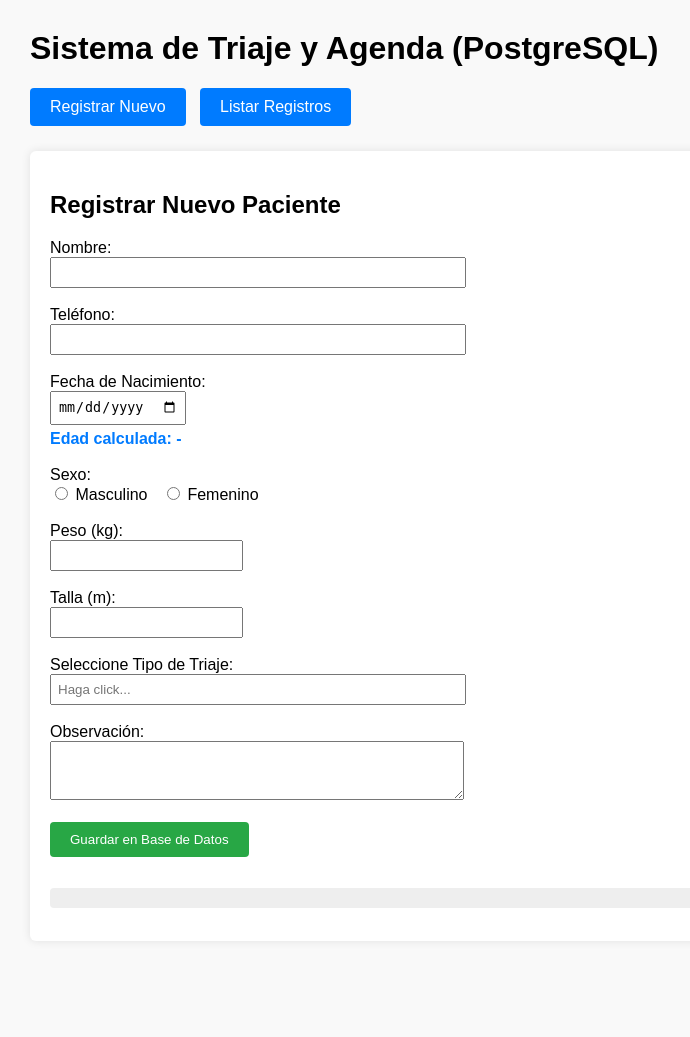
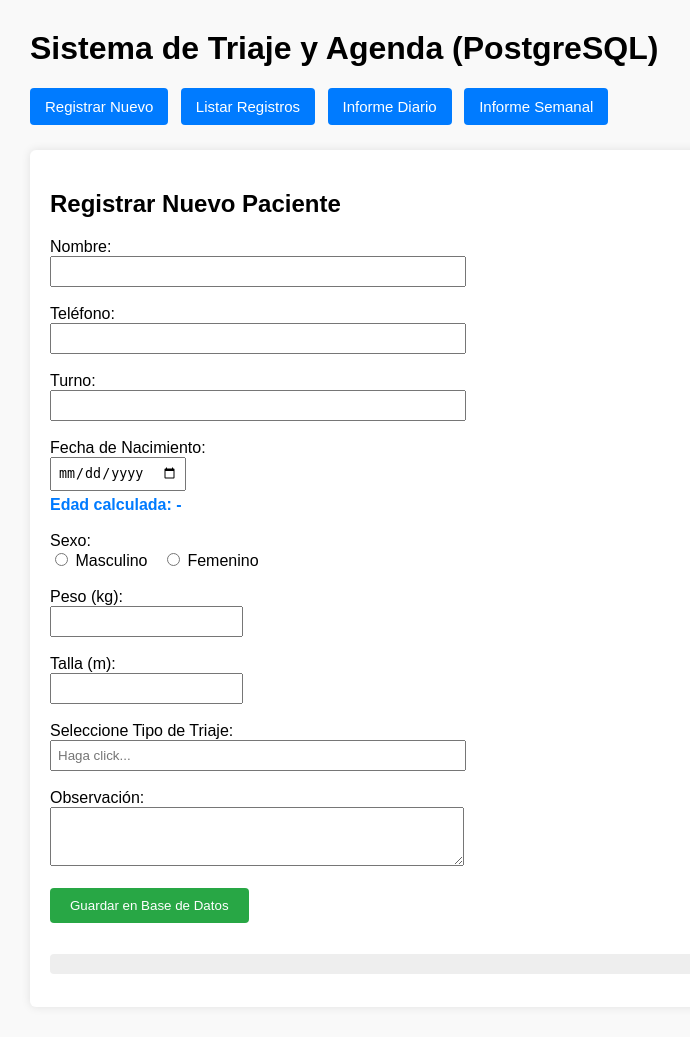
Before and after one commit to mimenu303-coder/mi-agenda-api, a Flask app: template templates/indexVersion Vieja.html in a window 1280 px wide. Shown: the whole page, without its empty margins (0-690 px from the left). Before the commit the page ends 857 px from the top, so only its background shows below. Run offline with Flask 3, Linux system fonts and the light colour scheme; the template is opened without the code that fills it, so the values that code supplies are empty; some libraries are stand-ins or nearby versions.

Commit message:
Version con los informes Diario y Semanal Ver.2

```diff
--- a/templates/indexVersion Vieja.html
+++ b/templates/indexVersion Vieja.html
@@ -6,15 +6,16 @@
     <style>
         body { font-family: Arial, sans-serif; margin: 30px; background-color: #f9f9f9; }
         .menu { margin-bottom: 25px; }
-        .menu button { padding: 10px 20px; font-size: 16px; cursor: pointer; margin-right: 10px; background-color: #007BFF; color: white; border: none; border-radius: 4px; }
+        .menu button { padding: 10px 15px; font-size: 15px; cursor: pointer; margin-right: 8px; background-color: #007BFF; color: white; border: none; border-radius: 4px; }
         .menu button:hover { background-color: #0056b3; }
         .seccion { display: none; background: white; padding: 20px; border-radius: 6px; box-shadow: 0px 0px 10px rgba(0,0,0,0.1); }
         .seccion.activa { display: block; }
-        table { width: 100%; border-collapse: collapse; margin-top: 15px; font-size: 14px; }
+        table { width: 100%; border-collapse: collapse; margin-top: 15px; font-size: 13px; }
         th, td { border: 1px solid #ddd; padding: 8px; text-align: left; }
         th { background-color: #f2f2f2; }
         pre { background: #eee; padding: 10px; border-radius: 4px; }
         .info-edad { font-weight: bold; color: #007BFF; margin-top: 5px; display: block; }
+        .card-informe { background: #fdfdfd; border: 1px solid #ccc; padding: 15px; margin-bottom: 15px; border-radius: 5px; }
     </style>
 </head>
 <body>
@@ -25,6 +26,8 @@
     <div class="menu">
         <button onclick="mostrarSeccion('registro')">Registrar Nuevo</button>
         <button onclick="mostrarSeccion('listado')">Listar Registros</button>
+        <button onclick="mostrarSeccion('diario')">Informe Diario</button>
+        <button onclick="mostrarSeccion('semanal')">Informe Semanal</button>
     </div>
 
     <!-- SECCIÓN 1: FORMULARIO DE REGISTRO -->
@@ -37,13 +40,16 @@
             <label for="telefono">Teléfono:</label><br>
             <input type="text" id="telefono" name="telefono" required style="width: 100%; max-width: 400px; padding: 6px;"><br><br>
 
+            <label for="turno">Turno:</label><br>
+            <input type="text" id="turno" name="turno" style="width: 100%; max-width: 400px; padding: 6px;"><br><br>
+
             <label for="Fenaci">Fecha de Nacimiento:</label><br>
             <input type="date" id="Fenaci" name="Fenaci" required style="padding: 6px;"><br>
             <span id="labelEdad" class="info-edad">Edad calculada: -</span><br>
 
-            <!-- Sección dinámica para lactantes (menores de 1 año) -->
+            <!-- Sección dinámica para lactantes (< 1 año) -->
             <div id="seccionLactante" style="display: none; margin-bottom: 15px; background: #fff3cd; padding: 10px; border-radius: 4px; max-width: 400px;">
-                <label for="lactante">Tipo de Lactancia (Menor de 1 año):</label><br>
+                <label for="lactante">Tipo de Lactancia:</label><br>
                 <select id="lactante" name="lactante" style="width: 100%; padding: 6px;">
                     <option value="">Seleccione...</option>
                     <option value="Exclusivo">Exclusivo</option>
@@ -95,27 +101,49 @@
                     <tr>
                         <th>ID</th>
                         <th>F. Registro</th>
+                        <th>Turno</th>
                         <th>Nombre</th>
                         <th>Teléfono</th>
                         <th>F. Nacimiento</th>
                         <th>Edad</th>
                         <th>Sexo</th>
-                        <th>Peso (kg)</th>
-                        <th>Talla (m)</th>
+                        <th>Peso</th>
+                        <th>Talla</th>
                         <th>Triaje</th>
                         <th>Lactante</th>
-                        <th>Observación</th>
+                        <th>Obs</th>
                     </tr>
                 </thead>
-                <tbody id="tablaContactos">
-                    <!-- Se llenará dinámicamente con JavaScript -->
-                </tbody>
+                <tbody id="tablaContactos"></tbody>
             </table>
         </div>
     </div>
 
+    <!-- SECCIÓN 3: INFORME DIARIO -->
+    <div id="seccion-diario" class="seccion">
+        <h2>Generar Informe Diario / Por Fechas</h2>
+        <label>Fecha Inicial:</label>
+        <input type="date" id="diarioInicio" style="padding: 5px;">
+        <label style="margin-left: 15px;">Fecha Final:</label>
+        <input type="date" id="diarioFin" style="padding: 5px;">
+        <button onclick="cargarInformeDiario()" style="padding: 6px 15px; background: #17a2b8; color: white; border: none; border-radius: 4px; cursor: pointer; margin-left: 15px;">Consultar</button>
+        <hr style="margin: 20px 0;">
+        <div id="resultadoDiario"></div>
+    </div>
+
+    <!-- SECCIÓN 4: INFORME SEMANAL -->
+    <div id="seccion-semanal" class="seccion">
+        <h2>Generar Informe Semanal Matriz</h2>
+        <label>Fecha Inicial:</label>
+        <input type="date" id="semanalInicio" style="padding: 5px;">
+        <label style="margin-left: 15px;">Fecha Final:</label>
+        <input type="date" id="semanalFin" style="padding: 5px;">
+        <button onclick="cargarInformeSemanal()" style="padding: 6px 15px; background: #6f42c1; color: white; border: none; border-radius: 4px; cursor: pointer; margin-left: 15px;">Consultar Matriz</button>
+        <hr style="margin: 20px 0;">
+        <div id="resultadoSemanal" style="overflow-x: auto;"></div>
+    </div>
+
     <script>
-        // 1. Detección automática de entorno (Local vs Render)
         let urlApi;
         if (window.location.hostname === 'localhost' || window.location.hostname === '127.0.0.1' || window.location.hostname === '') {
             urlApi = 'http://127.0.0.1:5000/api/contactos';
@@ -123,18 +151,22 @@
             urlApi = 'https://mi-agenda-api-6ke6.onrender.com/api/contactos';
         }
 
-        // 2. Control de pestañas del menú
         function mostrarSeccion(seccionId) {
             document.querySelectorAll('.seccion').forEach(el => el.classList.remove('activa'));
-            if (seccionId === 'registro') {
-                document.getElementById('seccion-registro').classList.add('activa');
-            } else if (seccionId === 'listado') {
-                document.getElementById('seccion-listado').classList.add('activa');
-                cargarContactos();
+            document.getElementById(`seccion-${seccionId}`).classList.add('activa');
+            if (seccionId === 'listado') cargarContactos();
+            if (seccionId === 'diario' || seccionId === 'semanal') {
+                const hoy = new Date().toISOString().split('T')[0];
+                if(seccionId === 'diario') {
+                    document.getElementById('diarioInicio').value = hoy;
+                    document.getElementById('diarioFin').value = hoy;
+                } else {
+                    document.getElementById('semanalInicio').value = hoy;
+                    document.getElementById('semanalFin').value = hoy;
+                }
             }
         }
 
-        // 3. Cálculo automático de años, meses y días a partir de la fecha de nacimiento
         let textoEdadGlobal = "";
         document.getElementById("Fenaci").addEventListener("change", function () {
             const fenaciVal = this.value;
@@ -168,7 +200,6 @@
             textoEdadGlobal = `${anos} años, ${meses} meses, ${dias} días`;
             labelEdad.textContent = `Edad calculada: ${textoEdadGlobal}`;
 
-            // Si es menor de 1 año (0 años), muestra la opción de lactante
             if (anos === 0) {
                 seccionLactante.style.display = "block";
             } else {
@@ -177,13 +208,13 @@
             }
         });
 
-        // 4. Envío de datos por POST (Crear nuevo registro)
         const form = document.getElementById('contactoForm');
         form.addEventListener('submit', async (e) => {
             e.preventDefault();
 
             const nombre = document.getElementById('nombre').value;
             const telefono = document.getElementById('telefono').value;
+            const turno = document.getElementById('turno').value;
             const fenaci = document.getElementById('Fenaci').value;
 
             const sexoSeleccionado = document.querySelector('input[name="Sexo"]:checked');
@@ -194,8 +225,6 @@
             const tipoTriaje = document.getElementById('inputTriaje').value;
             const observacion = document.getElementById('observacion').value;
             const lactante = document.getElementById('lactante').value;
-
-            // Fecha del día actual automatizada en formato YYYY-MM-DD
             const fechaRegistro = new Date().toISOString().split('T')[0];
 
             try {
@@ -203,31 +232,20 @@
                     method: 'POST',
                     headers: { 'Content-Type': 'application/json' },
                     body: JSON.stringify({
-                        nombre,
-                        telefono,
-                        fenaci,
-                        sexo,
-                        peso,
-                        talla,
-                        tipoTriaje,
-                        observacion,
-                        lactante,
+                        nombre, telefono, turno, fenaci, sexo, peso, talla, tipoTriaje, observacion, lactante,
                         edad_texto: textoEdadGlobal,
                         fecha_registro: fechaRegistro
                     })
                 });
 
                 const data = await response.json();
-
                 if (response.ok) {
                     document.getElementById('resultado').textContent = JSON.stringify(data, null, 2);
                     form.reset();
                     document.getElementById("labelEdad").textContent = "Edad calculada: -";
                     document.getElementById("seccionLactante").style.display = "none";
                     textoEdadGlobal = "";
-                    setTimeout(() => {
-                        document.getElementById('resultado').textContent = '';
-                    }, 4000);
+                    setTimeout(() => { document.getElementById('resultado').textContent = ''; }, 4000);
                 } else {
                     document.getElementById('resultado').textContent = 'Error: ' + JSON.stringify(data);
                 }
@@ -236,17 +254,15 @@
             }
         });
 
-        // 5. Función para listar todos los registros mediante GET
         async function cargarContactos() {
             try {
                 const response = await fetch(urlApi);
                 const contactos = await response.json();
-
                 const tbody = document.getElementById('tablaContactos');
                 tbody.innerHTML = '';
 
                 if (contactos.length === 0) {
-                    tbody.innerHTML = '<tr><td colspan="12" style="text-align:center;">No hay registros guardados aún.</td></tr>';
+                    tbody.innerHTML = '<tr><td colspan="13" style="text-align:center;">No hay registros guardados aún.</td></tr>';
                     return;
                 }
 
@@ -255,6 +271,7 @@
                     tr.innerHTML = `
                         <td>${c.id}</td>
                         <td>${c.fecha_registro || ''}</td>
+                        <td>${c.turno || ''}</td>
                         <td>${c.nombre || ''}</td>
                         <td>${c.telefono || ''}</td>
                         <td>${c.fenaci || ''}</td>
@@ -272,6 +289,81 @@
                 console.error('Error al obtener los registros:', error);
             }
         }
+
+        async function cargarInformeDiario() {
+            const inicio = document.getElementById('diarioInicio').value;
+            const fin = document.getElementById('diarioFin').value;
+            const resDiv = document.getElementById('resultadoDiario');
+            resDiv.innerHTML = "Cargando informe...";
+
+            try {
+                const response = await fetch(`http://${window.location.host}/api/informe-diario?inicio=${inicio}&fin=${fin}`);
+                const data = await response.json();
+
+                let html = `<div class="card-informe">
+                    <h3>Resumen del Conteo (${inicio} al ${fin})</h3>
+                    <p><b>Total de Registros:</b> ${data.total_registros}</p>
+                    <p><b>Masculino (M):</b> ${data.conteo_sexo.M} | <b>Femenino (F):</b> ${data.conteo_sexo.F}</p>
+                </div>`;
+
+                html += `<div class="card-informe"><h4>Conteo por Triaje</h4><ul>`;
+                for (const [triaje, val] of Object.entries(data.conteo_triaje)) {
+                    html += `<li><b>${triaje}</b> - Total: ${val.M + val.F} (M: ${val.M}, F: ${val.F})</li>`;
+                }
+                html += `</ul></div>`;
+
+                html += `<div class="card-informe"><h4>Conteo por Edades</h4><ul>`;
+                for (const [grupo, val] of Object.entries(data.conteo_edades)) {
+                    if(val.Total > 0) {
+                        html += `<li><b>${grupo}</b> - Total: ${val.Total} (M: ${val.M}, F: ${val.F})</li>`;
+                    }
+                }
+                html += `</ul></div>`;
+
+                resDiv.innerHTML = html;
+            } catch (err) {
+                resDiv.innerHTML = "Error al generar informe diario.";
+            }
+        }
+
+        async function cargarInformeSemanal() {
+            const inicio = document.getElementById('semanalInicio').value;
+            const fin = document.getElementById('semanalFin').value;
+            const resDiv = document.getElementById('resultadoSemanal');
+            resDiv.innerHTML = "Cargando matriz semanal...";
+
+            try {
+                const response = await fetch(`http://${window.location.host}/api/informe-semanal?inicio=${inicio}&fin=${fin}`);
+                const data = await response.json();
+
+                let html = `<p><b>Total Registros:</b> ${data.total_registros} | <b>M:</b> ${data.conteo_sexo.M} | <b>F:</b> ${data.conteo_sexo.F}</p>`;
+                html += `<table><thead><tr><th>Triaje / Edades</th>`;
+
+                data.edades.forEach(e => {
+                    html += `<th colspan="2" style="text-align:center;">${e}</th>`;
+                });
+                html += `</tr><tr><th></th>`;
+                data.edades.forEach(() => {
+                    html += `<th>M</th><th>F</th>`;
+                });
+                html += `</tr></thead><tbody>`;
+
+                data.tratamientos.forEach(t => {
+                    html += `<tr><td><b>${t}</b></td>`;
+                    data.edades.forEach(e => {
+                        const m = data.matriz[t][e].M;
+                        const f = data.matriz[t][e].F;
+                        html += `<td>${m}</td><td>${f}</td>`;
+                    });
+                    html += `</tr>`;
+                });
+
+                html += `</tbody></table>`;
+                resDiv.innerHTML = html;
+            } catch (err) {
+                resDiv.innerHTML = "Error al generar informe semanal.";
+            }
+        }
     </script>
 </body>
 </html>
```
Also changed, not shown: templates/index.html (+11 -9 lines).
